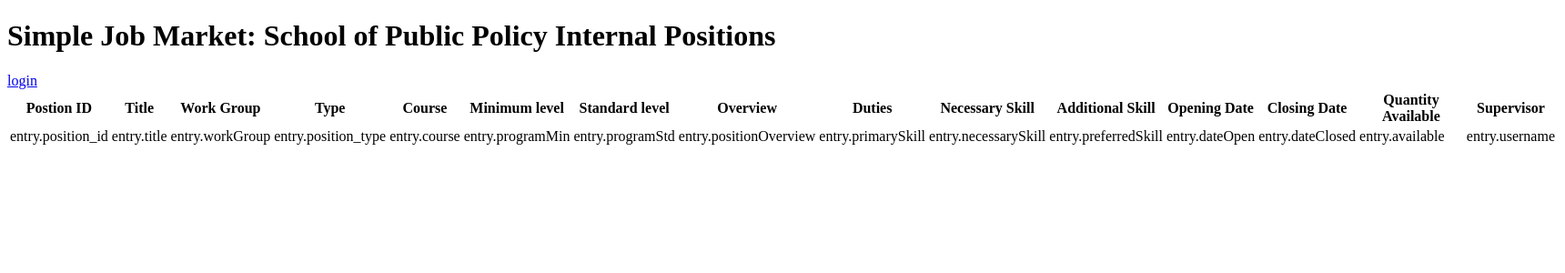
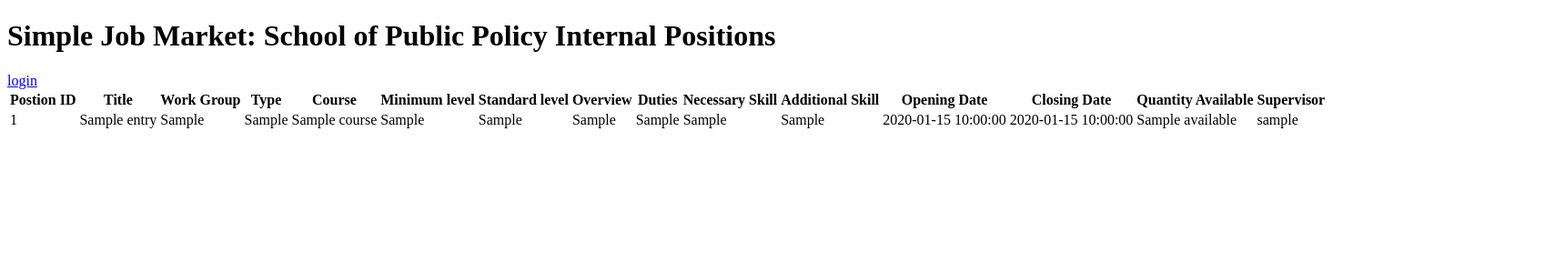
Before and after one commit to kdurril/simplejobmarket, a Flask app: template simplejobmarket/templates/position_review.html in a window 1720 px wide. Shown: the top 300 px of the page at 91% size. Run offline with Flask 2, Linux system fonts and the light colour scheme; tables that the repository leaves empty hold one stand-in row (values such as "Sample post"); the template is opened without the code that fills it: values that come from a table or form of the project are taken from there, most other values are stand-ins (such as "Sample title", 1, 10 or a date in 2020); parts of the project's set-up code (start-up, migrations or seed data) failed here and were passed over; some libraries are stand-ins or nearby versions.

Commit message:
update template for draft formating of student view v supervisor view

```diff
--- a/simplejobmarket/templates/position_review.html
+++ b/simplejobmarket/templates/position_review.html
@@ -19,20 +19,10 @@
 <div>{{ form.available.label }}: {{ form.available() }}</div>
 <div>{{ form.username.label }}: {{ form.username() }}</div>
 <div>{{ form.submit.label }}: {{ form.submit() }}</div>
-<input type=submit value=send>
+
 
 </form>
  {% endif %}
-
-{% if current_user.role_id == 1 %}
-<form action="{{url_for('application_view')}}" method=post class=add-entry>
-    {{form.csrf_token}}
-    <div>{{ form.position_id.label }}: {{ form.position_id() }}</div>
-
-</form>
-
-
-{% endif %}
 
 <table class=position>
     <tr>
@@ -55,22 +45,34 @@
 
 {% for entry in position_list %}
     <tr>
-        <td>entry.position_id</td>
-        <td>entry.title</td>
-        <td>entry.workGroup</td>
-        <td>entry.position_type</td>
-        <td>entry.course</td>
-        <td>entry.programMin</td>
-        <td>entry.programStd</td>
-        <td>entry.positionOverview</td>
-        <td>entry.primarySkill</td>
-        <td>entry.necessarySkill</td>
-        <td>entry.preferredSkill</td>
-        <td>entry.dateOpen</td>
-        <td>entry.dateClosed</td>
-        <td>entry.available</td>
-        <td>entry.username</td>
+        <td>{{entry.position_id}}</td>
+        <td>{{entry.title}}</td>
+        <td>{{entry.workGroup}}</td>
+        <td>{{entry.position_type}}</td>
+        <td>{{entry.course}}</td>
+        <td>{{entry.programMin}}</td>
+        <td>{{entry.programStd}}</td>
+        <td>{{entry.positionOverview}}</td>
+        <td>{{entry.primarySkill}}</td>
+        <td>{{entry.necessarySkill}}</td>
+        <td>{{entry.preferredSkill}}</td>
+        <td>{{entry.dateOpen}}</td>
+        <td>{{entry.dateClosed}}</td>
+        <td>{{entry.available}}</td>
+        <td>{{entry.username}}</td>
     <tr>
 {% endfor %}
 </table>
+
+{% if current_user.role_id == 1 %}
+<form action="{{url_for('applications')}}" method=post class=add-entry>
+    {{form.csrf_token}}
+    <div>{{ form.submit.label }}: {{ form.submit() }}</div>
+
+</form>
+
+
+{% endif %}
+
+
 {% endblock %}
```
